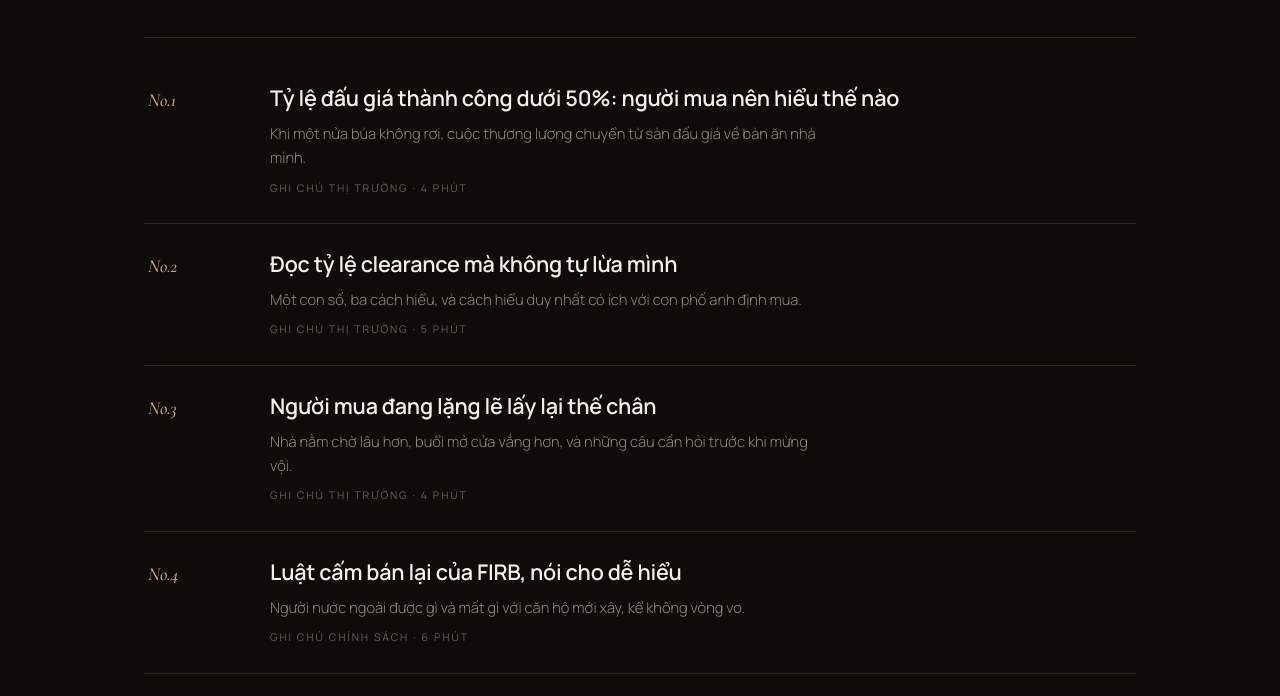
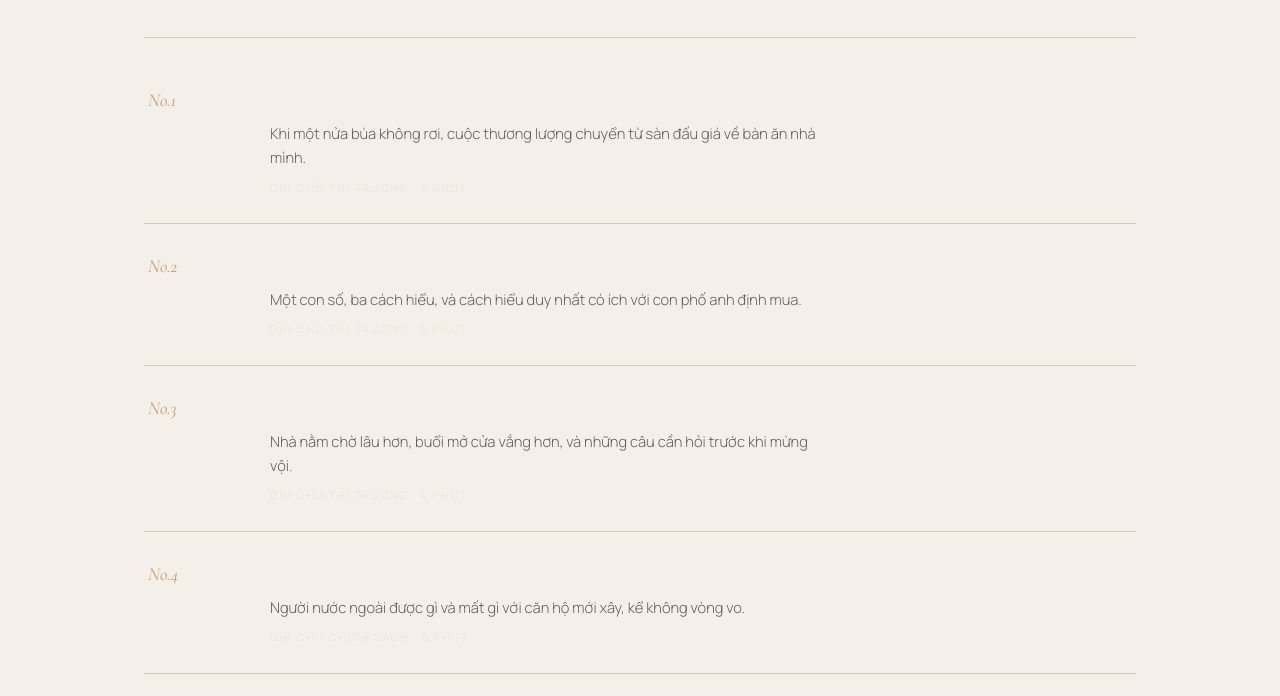
Before and after one commit to hlee0256/rivera-night-gallery-lab, a plain HTML site: page pages/insights.html in a window 1280 px wide. Shown: the part 337-1033 px from the top of the page. Drawn offline with nearby package versions, Linux system fonts and the light colour scheme.

Commit message:
Loop 10: flip remaining dark subpages (projects/insights/map) to bright theme

```diff
--- a/pages/insights.html
+++ b/pages/insights.html
@@ -9,7 +9,7 @@
 <link href="https://fonts.googleapis.com/css2?family=Manrope:wght@300;400;600;700;800&family=Instrument+Serif:ital@0;1&family=Cormorant+Garamond:ital,wght@0,500;1,500&display=swap" rel="stylesheet" />
 <link rel="icon" type="image/svg+xml" href="../../favicon.svg" />
 <style>
-:root{--bg:#0E0B08;--bg2:#141009;--tan:#C9A982;--sand:#E6DACA;--paper:#F4F0E9;--line:rgba(201,169,130,.20);--muted:rgba(230,218,202,.60);--serif:"Instrument Serif",serif;--vserif:"Cormorant Garamond",serif;--ease:cubic-bezier(.16,1,.3,1)}
+:root{--bg:#F4F0E9;--bg2:#EFE7D9;--tan:#C9A982;--sand:#231A12;--paper:#F4F0E9;--line:rgba(122,78,45,.25);--muted:rgba(35,26,18,.68);--serif:"Instrument Serif",serif;--vserif:"Cormorant Garamond",serif;--ease:cubic-bezier(.16,1,.3,1)}
 *{margin:0;padding:0;box-sizing:border-box}
 html{scroll-behavior:smooth}
 body{background:var(--bg);color:var(--sand);font-family:"Manrope",system-ui,sans-serif;font-size:17px;line-height:1.65;-webkit-font-smoothing:antialiased}
```
Also changed, not shown: pages/map.html (+1 -1 lines), pages/projects.html (+1 -1 lines), .shots/after-loop10-projects-00.png (added), .shots/after-loop10-projects-01.png (added), .shots/after-loop10-projects-02.png (added), .shots/after-loop10-projects-en.png (added).
